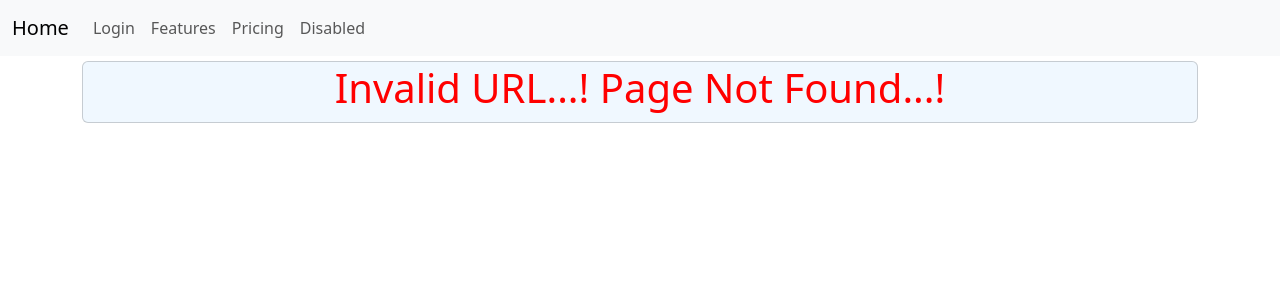
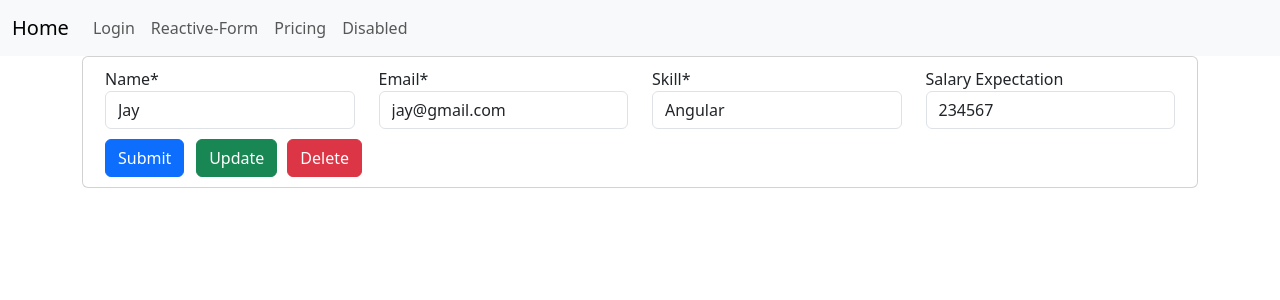
Before and after one commit to Jay8117/Angular-Practical, an Angular app: page /reactive-form in a window 1280 px wide. Before the commit this address had no page. Shown: the top 300 px of the page. Built offline with nearby package versions, Linux system fonts and the light colour scheme.

Commit message:
Reactive Form Validation

```diff
--- a/src/app/app-routing.module.ts
+++ b/src/app/app-routing.module.ts
@@ -2,10 +2,12 @@ import { NgModule } from '@angular/core';
 import { RouterModule, Routes } from '@angular/router';
 import { LoginFormComponent } from './pages/login-form/login-form.component';
 import { ErrorPageComponent } from './pages/error-page/error-page.component';
+import { ReactiveFormComponent } from './pages/reactive-form/reactive-form.component';
 
 const routes: Routes = [
   {path : '', redirectTo:'login', pathMatch:'full'},
   {path : 'login' , component:LoginFormComponent},
+  {path : 'reactive-form' , component:ReactiveFormComponent},
   {path:'**' , component:ErrorPageComponent}
 ];
 
--- a/src/app/components/header/header.component.html
+++ b/src/app/components/header/header.component.html
@@ -10,7 +10,7 @@
           <a class="nav-link" routerLink="login">Login</a>
         </li>
         <li class="nav-item">
-          <a class="nav-link" routerLink="">Features</a>
+          <a class="nav-link" routerLink="reactive-form">Reactive-Form</a>
         </li>
         <li class="nav-item">
           <a class="nav-link" routerLink="">Pricing</a>
--- a/src/app/pages/reactive-form/reactive-form.component.html
+++ b/src/app/pages/reactive-form/reactive-form.component.html
@@ -1 +1,71 @@
-<p>reactive-form works!</p>
+<div class="container">
+    <div class="card">
+        <form [formGroup]="empForm" (ngSubmit)="submit()">
+            <div class="col-md-12">
+                <div class="row">
+                    <div class="col-md-3">
+                        <label for="name">Name*</label>
+                        <input type="text" class="form-control" placeholder="Enter Name" formControlName="name">
+                        <div *ngIf="empForm.get('name')?.touched">
+                            <small *ngIf="empForm.get('name')?.errors?.['required']">
+                                This field is required
+                            </small>
+                            <small *ngIf="empForm.get('name')?.errors?.['pattern']">
+                                Only Alphabet are required
+                            </small>
+                        </div>
+                    </div>
+                    <div class="col-md-3">
+                        <label for="email">Email*</label>
+                        <input type="text" class="form-control" placeholder="Enter Email" formControlName="email">
+                        <div *ngIf="empForm.get('email')?.touched">
+                            <small *ngIf="empForm.get('email')?.errors?.['required']">
+                                This field is required
+                            </small>
+                            <small *ngIf="empForm.get('email')?.errors?.['email']">
+                                Please enter valid email
+                            </small>
+                        </div>
+                    </div>
+                    <div class="col-md-3">
+                        <label for="skill">Skill*</label>
+                        <input type="text" class="form-control" placeholder="Enter Skill" formControlName="skill">
+                        <div *ngIf="empForm.get('skill')?.touched">
+                            <small *ngIf="empForm.get('skill')?.errors?.['required']">
+                                This field is required
+                            </small>
+                            <small *ngIf="empForm.get('skill')?.errors?.['invalidSkill']">
+                                Skill Must be 'Angular'
+                            </small>
+                        </div>
+                    </div>
+                    <div class="col-md-3">
+                        <label for="salary">Salary Expectation</label>
+                        <input type="text" class="form-control" placeholder="Enter Salary" formControlName="salary">
+                        <div *ngIf="empForm.get('salary')?.touched">
+                            <small *ngIf="empForm.get('salary')?.errors?.['minlength']">
+                                Min 5 digit required
+                            </small>
+                            <small *ngIf="empForm.get('salary')?.errors?.['maxlength']">
+                                max 7 digit required
+                            </small>
+                        </div>
+                    </div>
+                </div>
+
+
+                <div class="row">
+                    <div class="col-md-1">
+                        <button type="submit" class="btn btn-primary">Submit</button>
+                    </div>
+                    <div class="col-md-1">
+                        <button class="btn btn-success">Update</button>
+                    </div>
+                    <div class="col-md-1">
+                        <button class="btn btn-danger">Delete</button>
+                    </div>
+                </div>
+            </div>
+        </form>
+    </div>
+</div>
--- a/src/app/pages/reactive-form/reactive-form.component.scss
+++ b/src/app/pages/reactive-form/reactive-form.component.scss
@@ -0,0 +1,3 @@
+.row{
+    margin: 10px;
+}
--- a/src/app/pages/reactive-form/reactive-form.component.ts
+++ b/src/app/pages/reactive-form/reactive-form.component.ts
@@ -1,10 +1,42 @@
-import { Component } from '@angular/core';
+import { Component, OnInit } from '@angular/core';
+import { AbstractControl, FormControl, FormGroup, ValidationErrors, Validators } from '@angular/forms';
 
 @Component({
   selector: 'app-reactive-form',
   templateUrl: './reactive-form.component.html',
   styleUrls: ['./reactive-form.component.scss']
 })
-export class ReactiveFormComponent {
+export class ReactiveFormComponent implements OnInit {
+
+  empForm: FormGroup = new FormGroup({
+    name: new FormControl('', [Validators.required, Validators.pattern('^[a-zA-Z]+$')]),
+    email: new FormControl('', [Validators.required, Validators.email]),
+    skill: new FormControl('', [Validators.required,this.skillValidator]),
+    salary: new FormControl('', [Validators.minLength(5), Validators.maxLength(8)])
+  })
+
+  skillValidator(control:AbstractControl):ValidationErrors | null{
+    const skill = control.value;
+    if(skill !== 'Angular'){
+      return {invalidSkill : true};
+    }
+    return null;
+  }
+  constructor() {
+  }
+
+  ngOnInit(): void {
+    this.empForm.patchValue({
+      name: 'Jay',
+      email: 'jay@gmail.com',
+      skill: 'Angular',
+      salary: '234567'
+    })
+  }
+
+  submit() {
+    console.log(this.empForm.value);
+
+  }
 
 }
```
